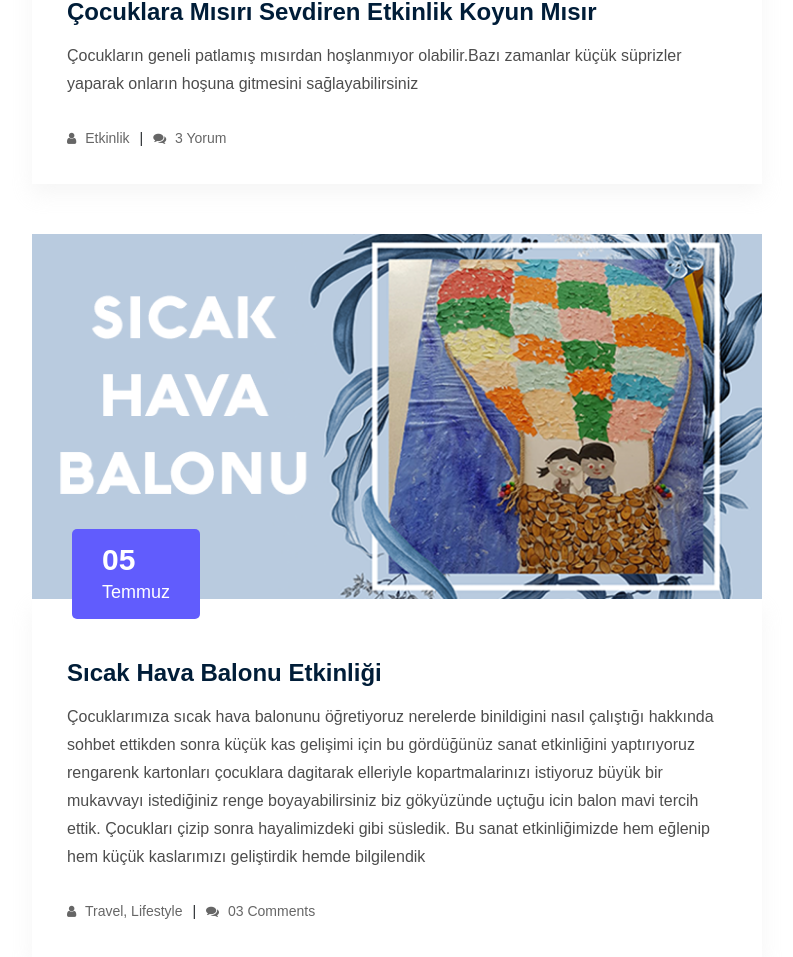
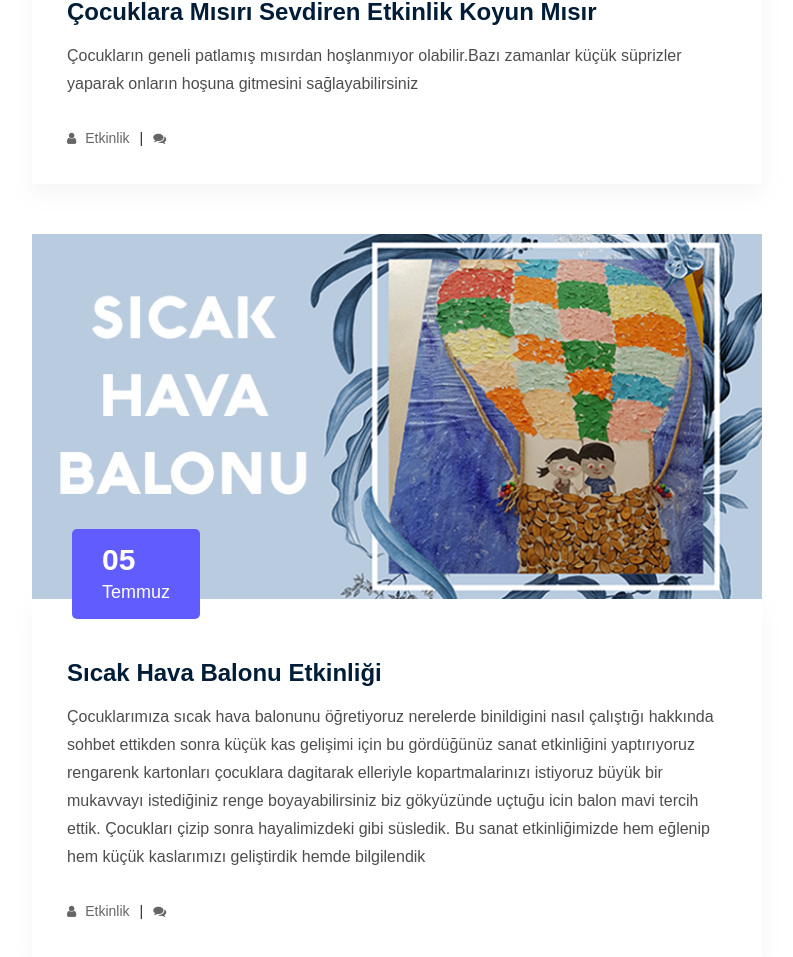
Before and after one commit to tugrabatinkurt/tugrabatinkurt.github.io, a plain HTML site: page blog.html in a window 1280 px wide. Shown: the part 1015-1972 px from the top of the page, without its empty margins (53-846 px from the left). Drawn offline with Linux system fonts and the light colour scheme; files that its build step writes are made by us from their sources; a web font is replaced by a local one.

Commit message:
Update blog.html

```diff
--- a/blog.html
+++ b/blog.html
@@ -115,7 +115,7 @@
                                     </p>
                                     <ul class="blog-info-link">
                                         <li><a href="#"><i class="fa fa-user"></i> Etkinlik</a></li>
-                                        <li><a href="#"><i class="fa fa-comments"></i> 3 Yorum</a></li>
+                                        <li><a href="#"><i class="fa fa-comments"></i> </a></li>
                                     </ul>
                                 </div>
                             </article>
@@ -137,8 +137,8 @@
                                         Çocuklarımıza  sıcak hava balonunu öğretiyoruz nerelerde binildigini nasıl çalıştığı hakkında sohbet ettikden sonra küçük kas gelişimi için bu gördüğünüz sanat etkinliğini yaptırıyoruz  rengarenk kartonları çocuklara dagitarak elleriyle kopartmalarinızı istiyoruz büyük bir mukavvayı istediğiniz renge boyayabilirsiniz biz gökyüzünde uçtuğu icin balon mavi tercih ettik. Çocukları çizip sonra hayalimizdeki gibi süsledik. Bu sanat etkinliğimizde hem eğlenip hem küçük kaslarımızı geliştirdik hemde bilgilendik
                                     </p>
                                     <ul class="blog-info-link">
-                                        <li><a href="#"><i class="fa fa-user"></i> Travel, Lifestyle</a></li>
-                                        <li><a href="#"><i class="fa fa-comments"></i> 03 Comments</a></li>
+                                        <li><a href="#"><i class="fa fa-user"></i> Etkinlik</a></li>
+                                        <li><a href="#"><i class="fa fa-comments"></i> </a></li>
                                     </ul>
                                 </div>
                             </article>
@@ -165,7 +165,7 @@
                                     </p>
                                     <ul class="blog-info-link">
                                         <li><a href="#"><i class="fa fa-user"></i> Etkinlik</a></li>
-                                        <li><a href="#"><i class="fa fa-comments"></i> 1 Yorum</a></li>
+                                        <li><a href="#"><i class="fa fa-comments"></i> </a></li>
                                     </ul>
                                 </div>
                             </article>
```
